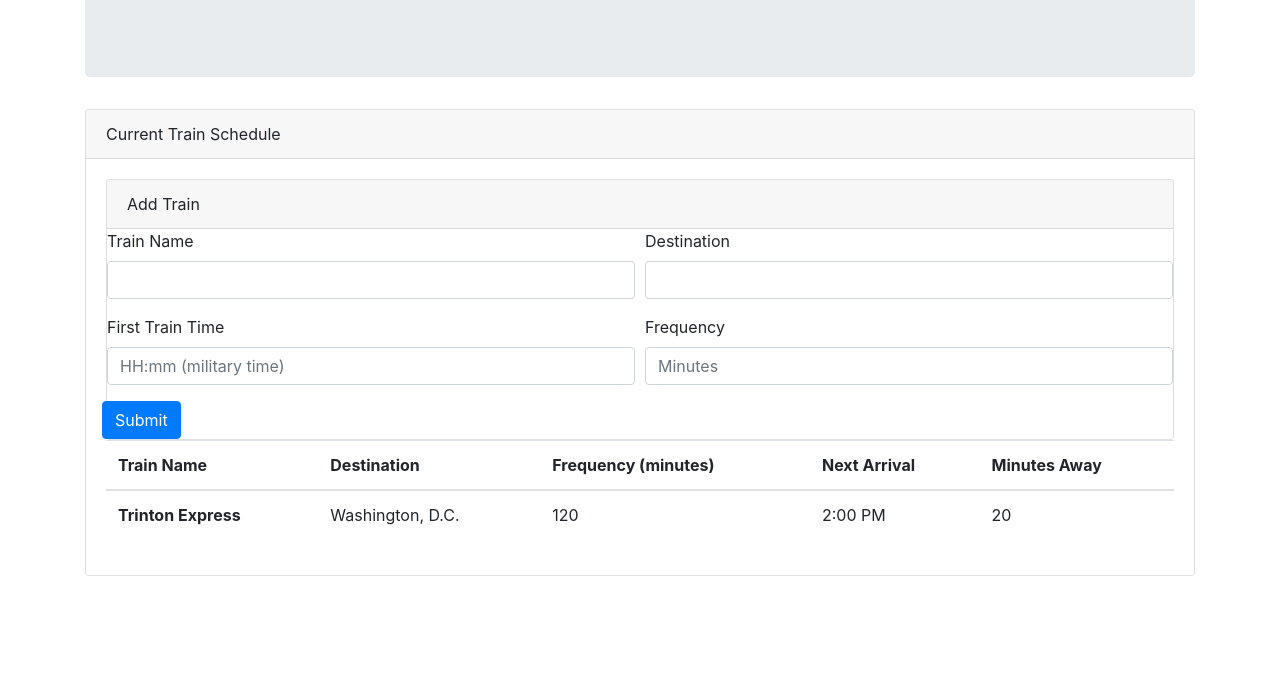
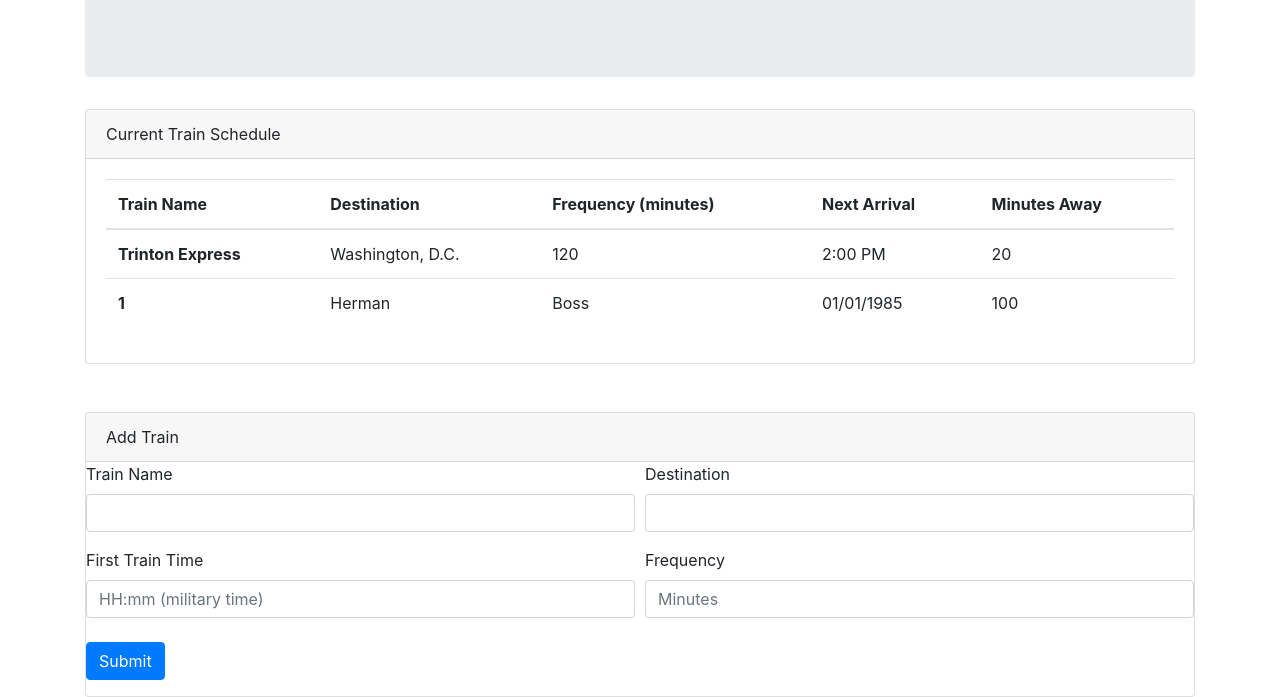
Before and after one commit to duanewayne76/trainScheduler, a plain HTML site: page index.html in a window 1280 px wide. Shown: the part 147-844 px from the top of the page. Before the commit the page ends 800 px from the top, so only its background shows below. Drawn offline with nearby package versions, Linux system fonts and the light colour scheme.

Commit message:
tables fixed

```diff
--- a/index.html
+++ b/index.html
@@ -10,6 +10,10 @@
     <link rel="stylesheet" href="https://stackpath.bootstrapcdn.com/bootstrap/4.3.1/css/bootstrap.min.css"
         integrity="sha384-ggOyR0iXCbMQv3Xipma34MD+dH/1fQ784/j6cY/iJTQUOhcWr7x9JvoRxT2MZw1T" crossorigin="anonymous">
     <link rel="stylesheet" type="text/css" href="style.css">
+
+
+
+</head>
 
 <title>Train Time</title>
 <div class="container">
@@ -40,24 +44,23 @@
                         <td id=minutesAway>20</td>
 
                     </tr>
-                        <!-- <tr>
-                            <th scope="row">1</th>
+                    <tr>
+                            <th>1</th>
                             <td>Herman</td>
                             <td>Boss</td>
                             <td>01/01/1985</td>
                             <td>100</td>
 
-                        </tr> -->
+                        </tr>
                 </tbody>
+
         </div>
+        </table>
     </div>
 </div>
 
-</head>
-
-<!-- add emp card -->
-
-
+<br>
+<br>
 
 <div class="card">
 
@@ -77,18 +80,22 @@
             <div class="form-group col-md-6">
                 <label for="newTime">First Train Time</label>
                 <input type="text" class="form-control" id="newTime" placeholder="HH:mm (military time)">
+                <br>
+                <button type="submit" class="btn btn-primary">Submit</button>
             </div>
             <div class="form-group col-md-6">
                 <label for="newFrequency">Frequency</label>
                 <input type="text" class="form-control" id="newFrequency" placeholder="Minutes">
+
+
             </div>
 
 
 
-            <button type="submit" class="btn btn-primary">Submit</button>
+
     </form>
 </div>
-</div>
+
 
 
 
```
Lines whose indentation alone changed are shown as unchanged.
